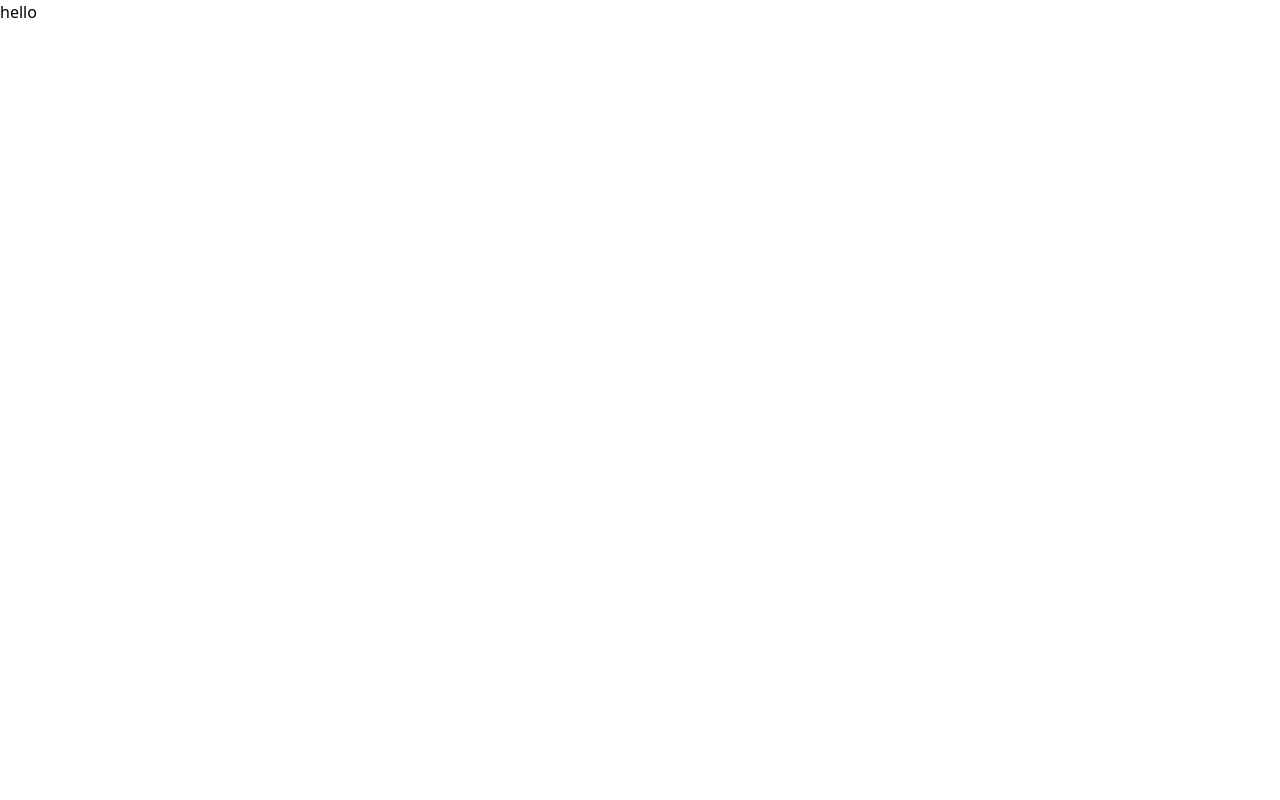
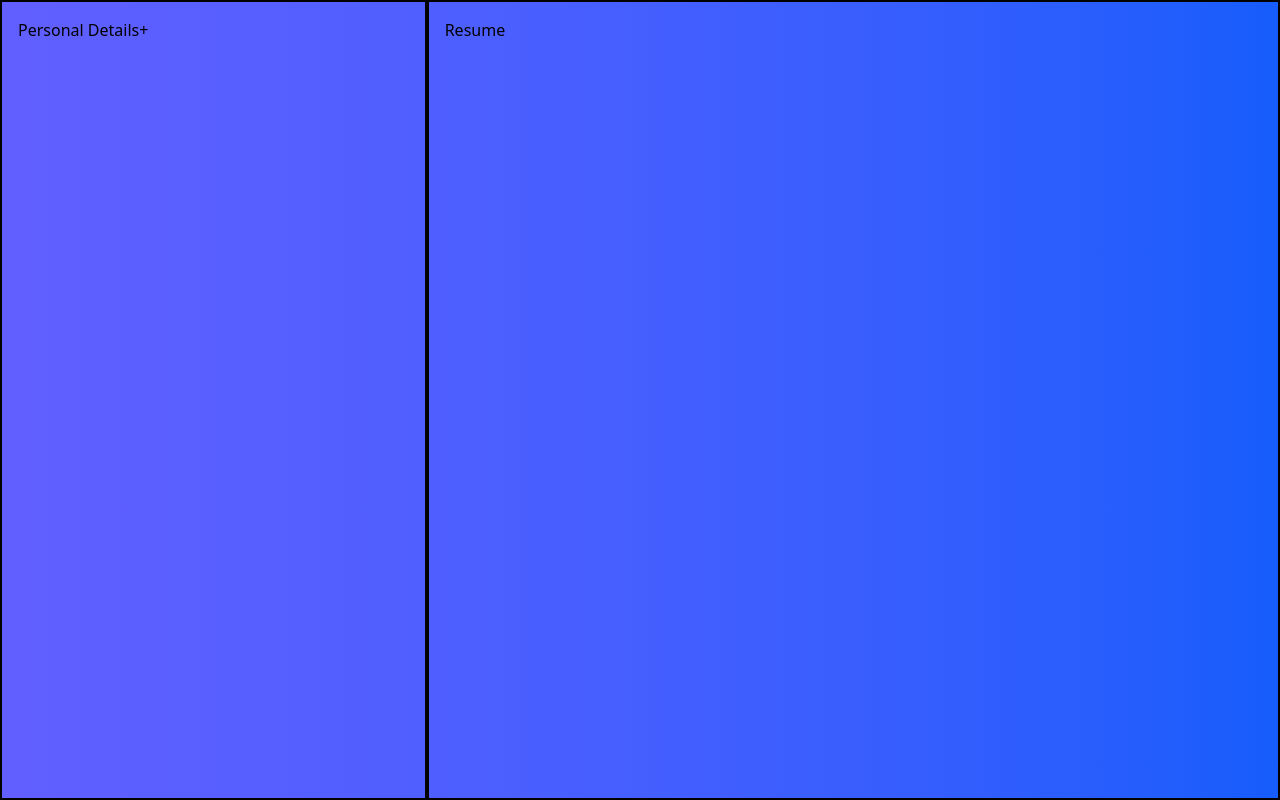
Before and after one commit to sajidahamed-git/resume-builder, a React (Vite) app: page / in a window 1280 px wide. Built offline with nearby package versions, Linux system fonts and the light colour scheme.

Commit message:
layout decided

```diff
--- a/src/App.jsx
+++ b/src/App.jsx
@@ -1,10 +1,15 @@
-import './App.css'
+import Form from "./Form";
+import { Resume } from "./Resume";
 
-function App() {
-
+export default function App() {
   return (
-    <>hello</>
-  )
+    <div className="flex w-full h-screen  bg-gradient-to-r from-indigo-500 to-blue-600">
+      <div className="w-1/3 border-2 p-4">
+        <Form/>
+      </div>
+      <div className="w-2/3 border-2 p-4">
+        <Resume/>
+      </div>
+    </div>
+  );
 }
-
-export default App
--- /dev/null
+++ b/src/Components/Form/Accordion.jsx
@@ -0,0 +1,15 @@
+import React from 'react'
+
+const Accordion = () => {
+  return (
+    <div>
+        <button>
+            <span>Personal Details</span>
+            <span>+</span>
+
+        </button>
+    </div>
+  )
+}
+
+export default Accordion
--- /dev/null
+++ b/src/Components/Form/Personal.jsx
@@ -0,0 +1,13 @@
+import Input from "../Input"
+
+function Personal() {
+    return (
+    // <div>Personal</div>
+    <div>
+         <label class="block text-sm font-medium text-gray-700">Full Name</label>
+         <Input type='eamil' placeholder='name'></Input>
+    </div>
+    )
+}
+
+export default Personal
--- /dev/null
+++ b/src/Components/Input.jsx
@@ -0,0 +1,11 @@
+function Input({type, placeholder}) {
+  return (
+    <input
+      type={type}
+      className="flex h-10 w-full rounded-md border border-input bg-background px-3 py-2 text-base ring-offset-background file:border-0 file:bg-transparent file:text-sm file:font-medium file:text-foreground placeholder:text-muted-foreground focus-visible:outline-none focus-visible:ring-2 focus-visible:ring-ring focus-visible:ring-offset-2 disabled:cursor-not-allowed disabled:opacity-50 md:text-sm"
+      placeholder={placeholder}
+    />
+  );
+}
+
+export default Input;
--- /dev/null
+++ b/src/Form.jsx
@@ -0,0 +1,9 @@
+import Accordion from "./Components/Form/Accordion";
+import Personal from "./Components/Form/Personal";
+function Form() {
+  return (
+    <Accordion></Accordion>
+  );
+}
+
+export default Form;
--- /dev/null
+++ b/src/Resume.jsx
@@ -0,0 +1,7 @@
+import React from 'react'
+
+export const Resume = () => {
+  return (
+    <div>Resume</div>
+  )
+}
```
